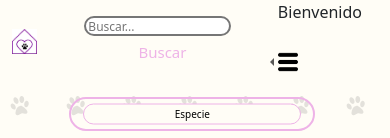
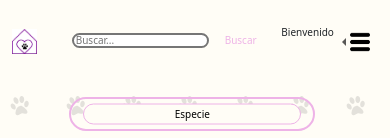
Before and after one commit to RieraAndres/Henry_PF, a React (Create React App) app in the folder Client/: page /home in a window 390 px wide. Shown: the top 138 px of the page. Built offline with nearby package versions, Linux system fonts and the light colour scheme; no server answers.

Commit message:
Estilos NavBar

```diff
--- a/Client/src/Components/NavBar/NavBar.jsx
+++ b/Client/src/Components/NavBar/NavBar.jsx
@@ -10,7 +10,6 @@ import Col from 'react-bootstrap/Col';
 import Logo from '../../Assets/Logo/logo_PF.png';
 import Menu from '../../Assets/Menu/menu_desplegable.png';
 import SearchBar from '../SearchBar/SearchBar';
-import Reviews from '../../Views/Review/Review';
 import { useDispatch,useSelector } from 'react-redux';
 import { logOutUser } from '../../Redux/Actions';
 
@@ -53,10 +52,12 @@ function NavBar() {
               )}
             </Col>
           </Row>
-          <Row className={styles.welcome}>
-            <Col>
-              <p >Bienvenido {LoggedData.userName}</p>
+          <Row>
+            <Col className={styles.welcome}>
+                <p >Bienvenido {LoggedData.userName}</p>
             </Col>
+          </Row>
+          <Row >
             <Col>
               <Navbar.Toggle aria-controls="navbar-dark-example" />
               <Navbar.Collapse id="navbar-dark-example">
--- a/Client/src/Components/NavBar/NavBar.module.css
+++ b/Client/src/Components/NavBar/NavBar.module.css
@@ -30,6 +30,10 @@
     width: 100%;
 }
 
+.welcome{
+    margin-top: 10%;
+}
+
 @media screen and (max-width: 768px){
     .SearchBarColum{
         width: 80%;
@@ -37,9 +41,16 @@
     .logo{
         width: 25px;
     }
+
+    .welcome p{
+        font-size: 12px ;
+    }
 }
 
-.welcome{
-    margin-top: 2%;
-    margin-right: -10%;
+@media screen and (max-width: 450px){
+
+
+    .welcome p{
+        font-size: 10px ;
+    }
 }
--- a/Client/src/Components/SearchBar/SearchBar.module.css
+++ b/Client/src/Components/SearchBar/SearchBar.module.css
@@ -41,3 +41,14 @@
         font-size: 15px;
     }
 }
+
+@media screen and (max-width: 450px) {
+    .textBox{
+        width: 60%;
+        height: 15px;
+        font-size: 10px;
+    }
+    .button{
+        font-size: 10px;
+    }
+}
```
